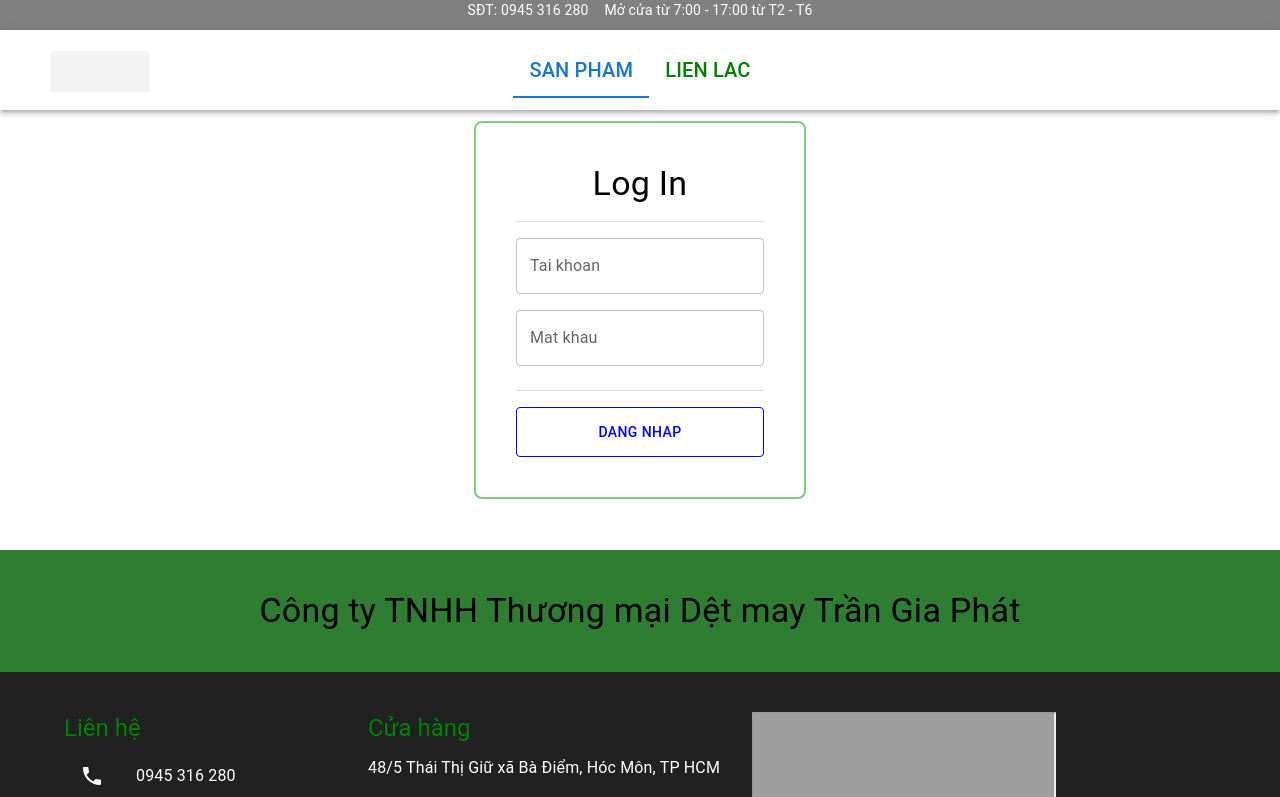
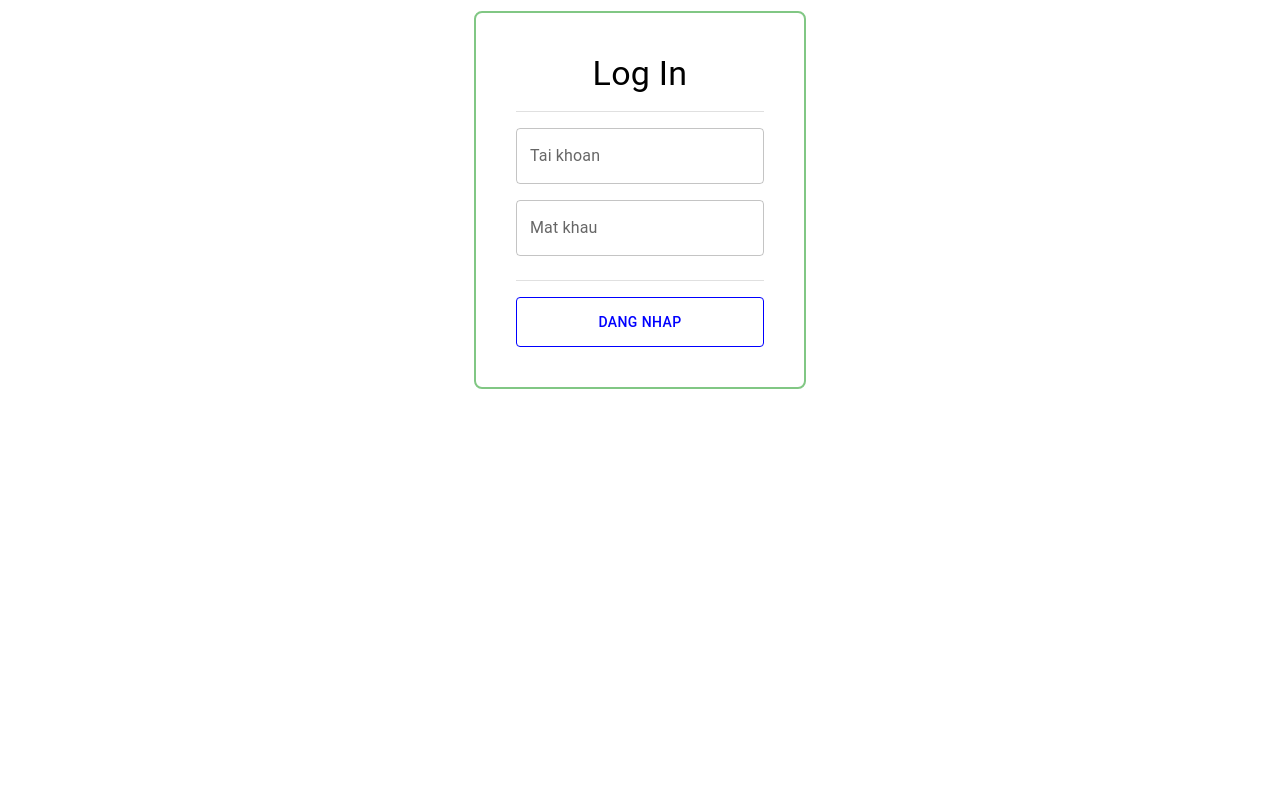
Before and after one commit to chauanphu/bhld-ecommerce, a React (Create React App) app in the folder frontend/: page /login in a window 1280 px wide. Shown: the top 797 px of the page. Built offline with nearby package versions, Linux system fonts and the light colour scheme; grey boxes are pictures that could not be loaded.

Commit message:
add Admin Page

```diff
--- a/frontend/src/App.jsx
+++ b/frontend/src/App.jsx
@@ -1,27 +1,26 @@
-import { Navbar, Footer } from "./components";
 import { BrowserRouter as Router, Routes, Route } from "react-router-dom";
 // import HomePage from "./pages/Home/HomePage";
-import ProductPage from './pages/ProductPage'
+import ShopPage from './pages/ShopPage'
 import ProductDetailPage from './pages/ProductDetailPage'
 import CategoryPage from './pages/CategoryPage'
 import NotFoundPage from "./pages/NotFound";
+import LoginPage from "./pages/LoginPage";
+import AdminPage from "./pages/AdminPage";
 import "swiper/css/bundle";
-import LoginPage from "./pages/LoginPage";
 
 const App = () => {
   return (
     <Router>
-      <Navbar></Navbar>
       <Routes>
-        <Route exact path="/" element={<ProductPage />}>
+        <Route exact path="/" element={<ShopPage />}>
           <Route path="/" element={<CategoryPage />} />
           <Route path="/category/:id" element={<CategoryPage />} />
           <Route path="/product/:id" element={<ProductDetailPage />} />
+          <Route path="*" element={<NotFoundPage />} />
         </Route>
         <Route path="/login" element={<LoginPage />} />
-        <Route path="*" element={<NotFoundPage />} />
+        <Route path="/admin" element={<AdminPage />} />
       </Routes>
-      <Footer />
     </Router>
   );
 };
--- a/frontend/src/components/Dropdown.jsx
+++ b/frontend/src/components/Dropdown.jsx
@@ -20,7 +20,7 @@ const Dropdown = ({ items, isSub = false }) => {
                                 <ListItemText sx={{ ...el.style }} disableTypography>{el.name}</ListItemText>
                             </ListItemButton>
                             {
-                                el.sub_items ?
+                                (el.sub_items === []) ?
                                     (!open ?
                                         (<IconButton edge="end" onClick={handleExpand} sx={{ mr: 1 }}>
                                             <ExpandMoreIcon />
--- a/frontend/src/components/Navbar.jsx
+++ b/frontend/src/components/Navbar.jsx
@@ -5,11 +5,14 @@ import MenuIcon from '@mui/icons-material/Menu';
 
 import Dropdown from './Dropdown';
 //Import State
-import category from '../services/category'
+import Category from '../services/category'
+import { useEffect } from 'react';
 
 const Navbar = () => {
     const [tabvalue, setTab] = useState('0');
     const [drawer, setDrawer] = useState(false)
+    const [categories, setCategory] = useState([])
+
     const handleTabChange = (event, newValue) => {
         setDrawer(false)
         setTab(newValue)
@@ -22,9 +25,19 @@ const Navbar = () => {
         color: 'green',
         py: 0.5,
     }
+
+    useEffect(() => {
+        Category.get_all()
+            .then(res => {
+                return res.json()
+            })
+            .then(data => {
+                setCategory(data)
+            })
+    }, [])
     const tabs = [
         {
-            name: 'San pham', url: '/', value: '0', style: style, sub_items: category
+            name: 'San pham', url: '/', value: '0', style: style, sub_items: categories
         },
         // { label: 'San pham', url: '/products', value: '1' },
         {
--- /dev/null
+++ b/frontend/src/pages/AdminPage.jsx
@@ -0,0 +1,19 @@
+import { Typography, Box } from "@mui/material"
+
+const NotFoundPage = () => {
+    return (
+        <Box height="50vh" display="flex">
+            <Typography sx={{
+                typography: { xs: "h4", md: "h3" },
+                postion: 'absolute',
+                top: 0,
+                right: 0,
+                bottom: 0,
+                left: 0,
+                margin: 'auto',
+                textAlign: 'center'
+            }} color="gray">Admin</Typography>
+        </Box >)
+}
+
+export default NotFoundPage
--- a/frontend/src/pages/LoginPage.jsx
+++ b/frontend/src/pages/LoginPage.jsx
@@ -1,6 +1,18 @@
-import { Typography, Box, FormControl, TextField, Divider, Button } from "@mui/material"
+import { Typography, Box, FormGroup, TextField, Divider, Button } from "@mui/material"
 import { green } from '@mui/material/colors'
+import { useState } from "react"
+import { useNavigate } from "react-router-dom"
 const LoginPage = () => {
+    const [username, setUser] = useState("")
+    const [password, setPassword] = useState("")
+    const navigate = useNavigate()
+
+    const handleSubmit = (event) => {
+        event.preventDefault()
+        const blog = { username, password }
+        navigate("/admin")
+    }
+
     return (
         <Box height="50vh" display="flex" alignItems="center" justifyContent="center">
             <Box padding={5} border={2} borderColor={green[300]} borderRadius={2}>
@@ -8,13 +20,15 @@ const LoginPage = () => {
                     Log In
                 </Typography>
                 <Divider sx={{ my: 2 }} />
-                <FormControl variant="standard">
-                    <TextField label="Tai khoan" />
-                    <TextField margin="normal" label="Mat khau" />
-                    <Divider sx={{ my: 2 }} />
+                <form onSubmit={handleSubmit}>
+                    <FormGroup variant="standard">
+                        <TextField value={username} label="Tai khoan" onChange={(e) => { setUser(e.target.value) }} />
+                        <TextField value={password} margin="normal" label="Mat khau" onChange={(e) => { setPassword(e.target.value) }} />
+                        <Divider sx={{ my: 2 }} />
 
-                    <Button variant="outlined" sx={{ py: 1.5, color: 'blue', borderColor: "blue" }}>Dang nhap</Button>
-                </FormControl>
+                        <Button type="submit" variant="outlined" sx={{ py: 1.5, color: 'blue', borderColor: "blue" }}>Dang nhap</Button>
+                    </FormGroup>
+                </form>
             </Box>
         </Box >)
 }
--- a/frontend/src/pages/ProductPage.jsx
+++ b/frontend/src/pages/ShopPage.jsx
@@ -1,15 +1,15 @@
-import {
-    Container, Box
-} from "@mui/material"
+import { Container, Box } from "@mui/material"
+import { Navbar, Footer } from "../components";
+
 import { Outlet } from "react-router-dom"
 
-const ProductPage = () => {
+const ShopPage = () => {
 
     return (
         <>
+            <Navbar></Navbar>
             <Container maxWidth='xl'>
                 <Box marginBottom={5}>
-
                 </Box>
                 {/* <Breadcrumbs aria-label="breadcrumb" sx={{ my: 3 }} separator=">">
                     <Link underline="hover" color="inherit" href="/">
@@ -26,8 +26,9 @@ const ProductPage = () => {
                 </Breadcrumbs> */}
                 <Outlet />
             </Container>
+            <Footer />
         </>
     )
 }
 
-export default ProductPage
+export default ShopPage
```
